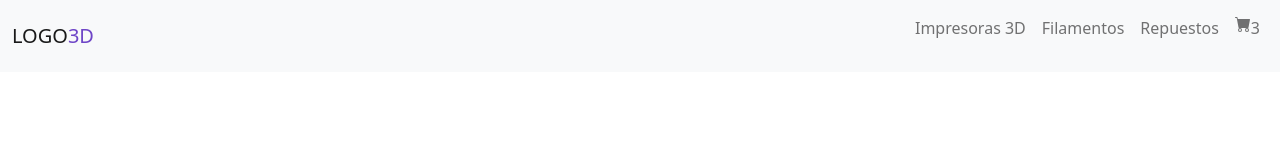
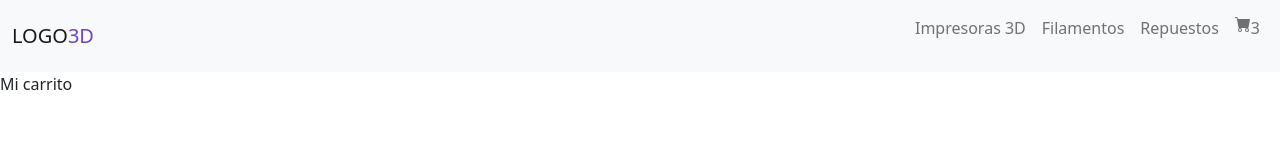
Before and after one commit to gomezsergio14/tienda-react, a React (Create React App) app: page /carrito in a window 1280 px wide. Shown: the top 162 px of the page. Built offline with nearby package versions, Linux system fonts and the light colour scheme.

Commit message:
links configurados en la navbar,aplicacion funciona

```diff
--- a/src/App.js
+++ b/src/App.js
@@ -4,6 +4,7 @@ import NavBar from './components/NavBar.js';
 import ItemListContainer from './components/ItemListContainer';
 import ItemDetailContainer from './components/ItemDetailContainer';
 import { BrowserRouter, Route, Routes } from 'react-router-dom';
+import Carrito from './components/Carrito';
 
 
 function App() {
@@ -15,6 +16,7 @@ function App() {
         <Route path='/' element={<ItemListContainer text="Bienvenido a la tienda"/>}/>
         <Route path='categoria/:nombreCategoria' element={<ItemListContainer text="Bienvenido a la tienda"/>}/>
         <Route path='detalle/:id' element={< ItemDetailContainer />} />
+        <Route path='carrito' element={< Carrito />} />
       </Routes>
       </BrowserRouter>
     </div>
--- /dev/null
+++ b/src/components/Carrito.js
@@ -0,0 +1,9 @@
+import React from 'react'
+
+function Carrito() {
+    return (
+    <div>Mi carrito</div>
+    )
+}
+
+export default Carrito
--- a/src/components/NavBar.js
+++ b/src/components/NavBar.js
@@ -1,3 +1,4 @@
+import { Link } from "react-router-dom";
 import CartWidget from "./CartWidget";
 
 function NavBar(){
@@ -7,23 +8,23 @@ function NavBar(){
     return(
 <nav className="navbar navbar-expand-lg bg-light">
   <div className="container-fluid">
-    <a className="navbar-brand" href="#">LOGO<span style={miColor}>3D</span></a>
+    <Link className="navbar-brand" to="/">LOGO<span style={miColor}>3D</span></Link>
     <button className="navbar-toggler" type="button" data-bs-toggle="collapse" data-bs-target="#navbarNavDropdown" aria-controls="navbarNavDropdown" aria-expanded="false" aria-label="Toggle navigation">
       <span className="navbar-toggler-icon"></span>
     </button>
     <div className="collapse navbar-collapse" id="navbarNavDropdown">
       <ul className="navbar-nav ms-auto">
         <li className="nav-item">
-          <a className="nav-link" aria-current="page" href="#">Impresoras 3D</a>
+          <Link className="nav-link" aria-current="page" to="categoria/impresoras3d">Impresoras 3D</Link>
         </li>
         <li className="nav-item">
-          <a className="nav-link" href="#">Filamentos</a>
+          <Link className="nav-link" to="categoria/filamentos">Filamentos</Link>
         </li>
         <li className="nav-item">
-          <a className="nav-link" href="#">Repuestos</a>
+          <Link className="nav-link" to="categoria/repuestos">Repuestos</Link>
         </li>
         <li className="nav-item">
-          <a className="nav-link" href="#"><CartWidget /></a>
+          <Link className="nav-link" to="carrito"><CartWidget /></Link>
         </li>
       </ul>
     </div>
```
